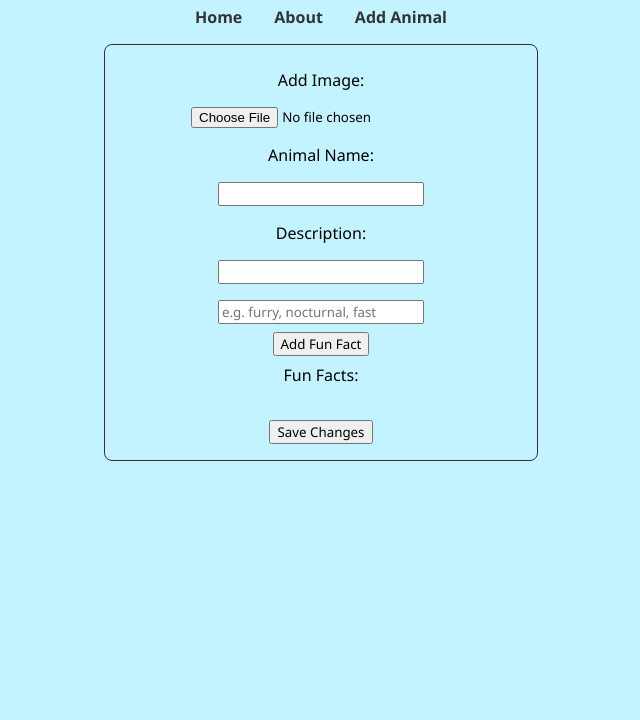
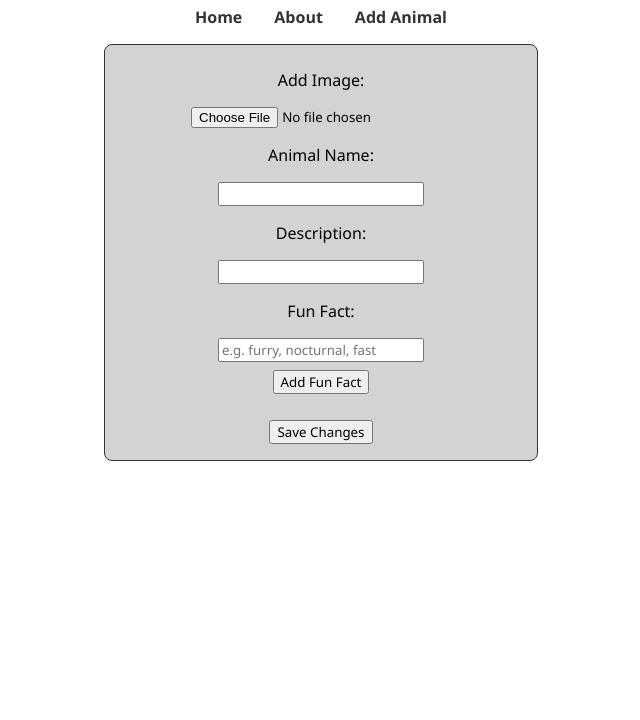
Before and after one commit to caprisun178/StaticWebApp, a plain HTML site: page new-animal-form.html in a window 1280 px wide. Shown: the part 80-800 px from the top of the page, without its empty margins (319-959 px from the left). Drawn offline with Linux system fonts and the light colour scheme.

Commit message:
Cleaned up

```diff
--- a/new-animal-form.html
+++ b/new-animal-form.html
@@ -1,5 +1,5 @@
 <!DOCTYPE html>
-<html lang="en" style="background-color: #c3f3ff;"></html>
+<html lang="en"></html>
 <head>
     <title>New Animal Form</title>
     <style>
@@ -42,16 +42,16 @@
         </nav>
     </header>
     <main>
-        <form style="border: 1px solid #333; padding: 16px; border-radius: 8px; width: 400px;">
+        <form style="border: 1px solid #333; padding: 16px; border-radius: 8px; width: 400px; background-color: lightgray;">
             <label for="animal-image">Add Image:</label>
             <input type="file" id="animal-image" name="animal-image" accept="image/*">
             <label for="animal-name">Animal Name:</label>
             <input type="text" id="animal-name" name="animal-name">
             <label for="animal-description">Description:</label>
             <input type="text" id="animal-description" name="animal-description">
-            <input type="text" id="tems" name="animal-list-items" placeholder="e.g. furry, nocturnal, fast">
+            <label for="animal-list-items">Fun Fact:</label>
+            <input type="text" id="animal-list-items" name="animal-list-items" placeholder="e.g. furry, nocturnal, fast">
             <button type="button" id="add-fact-btn">Add Fun Fact</button>
-             <label for="animal-list-items">Fun Facts:</label>
             <div id="fun-facts-list" style="margin-top: 10px;"></div>
             <button type="submit" id="save-btn" style="margin-top: 16px;">Save Changes</button>
         </form>
```
Also changed, not shown: about.html (+1 -1 lines), details.html (+1 -1 lines), index.html (+2 -3 lines).
